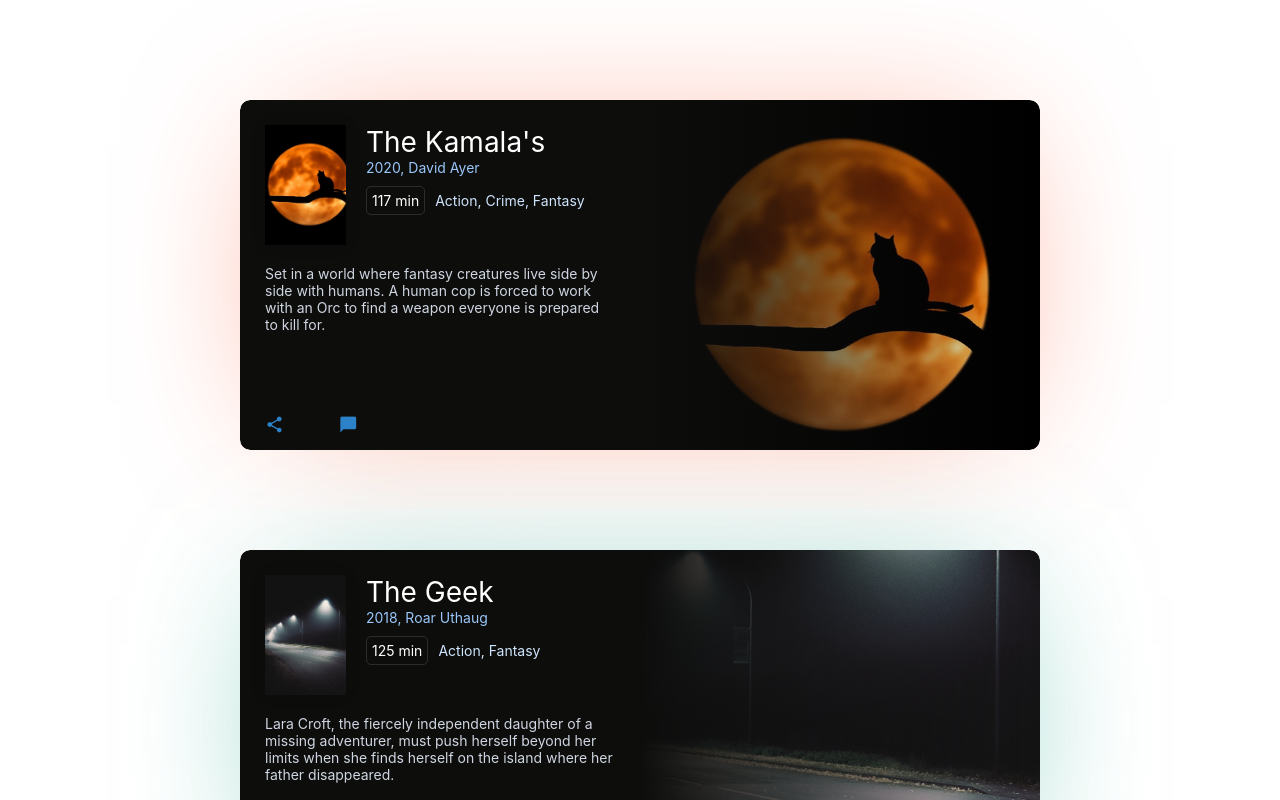
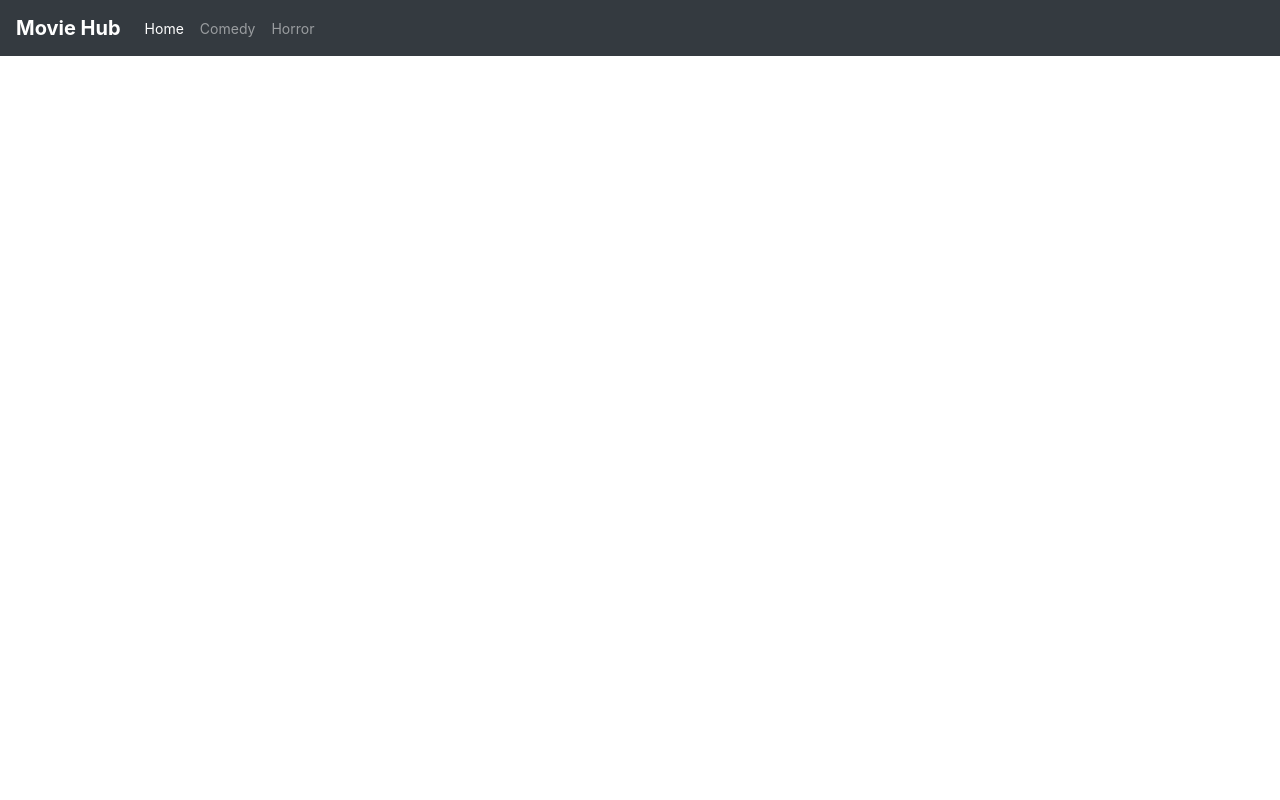
Before and after one commit to FrankKamala/movie-hub, an Angular app: page / in a window 1280 px wide. Shown: the top 800 px of the page. Built offline with nearby package versions, Linux system fonts and the light colour scheme.

Commit message:
add routes

```diff
--- a/src/app/app-routing.module.ts
+++ b/src/app/app-routing.module.ts
@@ -1,8 +1,15 @@
 import { NgModule } from '@angular/core';
 import { Routes, RouterModule } from '@angular/router';
+import { MovieListComponent } from './movie-list/movie-list.component';
+import { HorrorListComponent } from './horror-list/horror-list.component';
+import { ComedyListComponent } from './comedy-list/comedy-list.component';
 
 
-const routes: Routes = [];
+const routes: Routes = [
+  { path: 'movieList', component: MovieListComponent},
+  { path: 'horrorList', component: HorrorListComponent},
+  { path: 'comedyList', component: ComedyListComponent},
+];
 
 @NgModule({
   imports: [RouterModule.forRoot(routes)],
--- a/src/app/app.component.html
+++ b/src/app/app.component.html
@@ -280,8 +280,8 @@
 
 
 
-
-<app-movie-list></app-movie-list>
+<app-navbar></app-navbar>
+<!-- <app-movie-list></app-movie-list> -->
 
 
 <router-outlet></router-outlet>
--- a/src/app/navbar/navbar.component.html
+++ b/src/app/navbar/navbar.component.html
@@ -1,13 +1,13 @@
 <nav class="navbar navbar-expand-lg navbar-dark bg-dark">
-  <a class="navbar-brand" routerLink="/profile"><b>Movie Hub</b></a>
+  <a class="navbar-brand" routerLink="/movieList"><b>Movie Hub</b></a>
   <button class="navbar-toggler" type="button" data-toggle="collapse" data-target="#navbarNavAltMarkup" aria-controls="navbarNavAltMarkup" aria-expanded="false" aria-label="Toggle navigation">
     <span class="navbar-toggler-icon"></span>
   </button>
   <div class="collapse navbar-collapse" id="navbarNavAltMarkup">
     <div class="navbar-nav">
-      <a class="nav-item nav-link active" routerLink="profile" routerLinkActive='active'>Home<span class="sr-only">(current)</span></a>
-      <a class="nav-item nav-link" routerLink="/about" routerLinkActive='active'>Horror</a>
-      <a class="nav-item nav-link" routerLink="/about" routerLinkActive='active'>Comedy</a>
+      <a class="nav-item nav-link active" routerLink="movieList" routerLinkActive='active'>Home<span class="sr-only">(current)</span></a>
+      <a class="nav-item nav-link" routerLink="/comedyList" routerLinkActive='active'>Comedy</a>
+      <a class="nav-item nav-link" routerLink="/horrorList" routerLinkActive='active'>Horror</a>
     </div>
   </div>
 </nav>
--- a/src/index.html
+++ b/src/index.html
@@ -7,6 +7,7 @@
   <meta name="viewport" content="width=device-width, initial-scale=1">
   <link rel="icon" type="image/x-icon" href="favicon.ico">
    <link href="https://fonts.googleapis.com/icon?family=Material+Icons" rel="stylesheet">
+     <link rel="stylesheet" href="https://maxcdn.bootstrapcdn.com/bootstrap/4.0.0/css/bootstrap.min.css" integrity="sha384-Gn5384xqQ1aoWXA+058RXPxPg6fy4IWvTNh0E263XmFcJlSAwiGgFAW/dAiS6JXm" crossorigin="anonymous">
 
 </head>
 <body>
```
